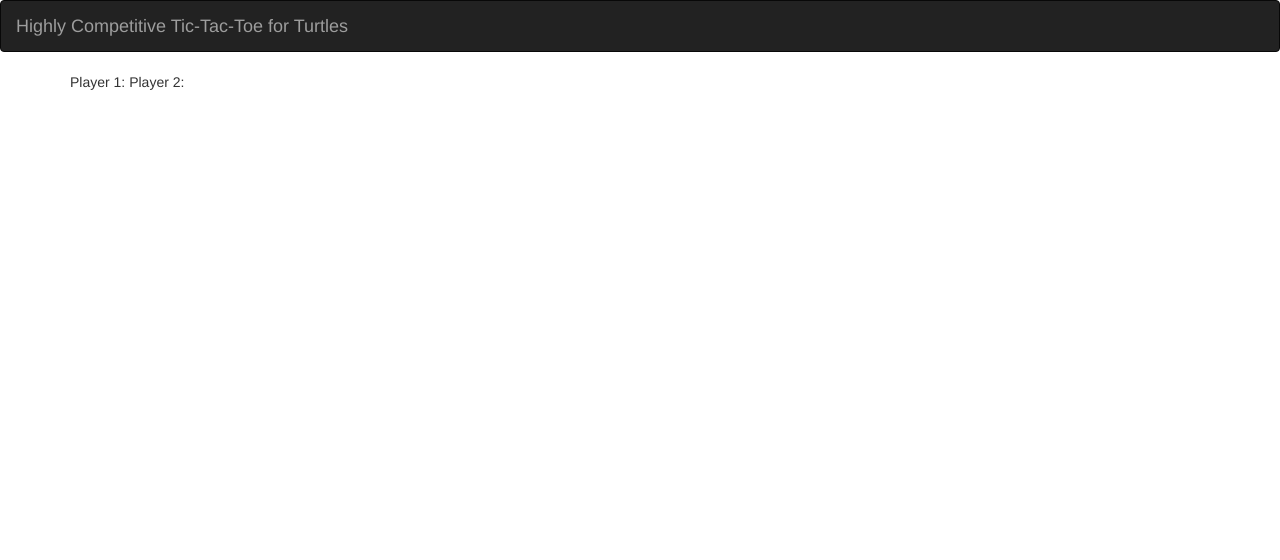
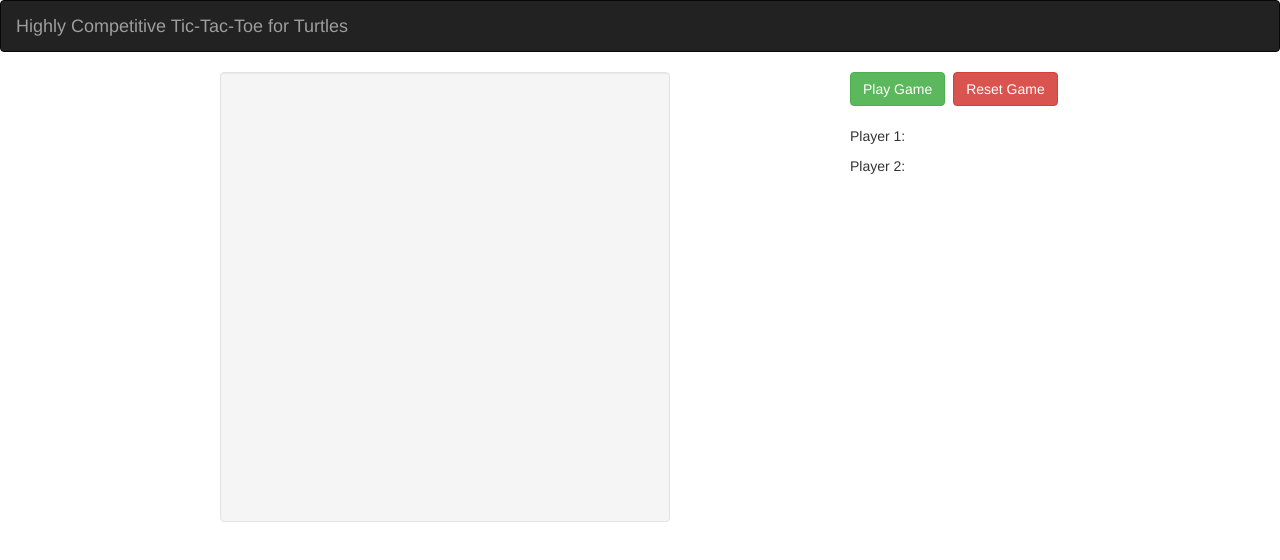
Before and after one commit to jocelynalsdorf/turtle-tic-tac-toe-refactor, a plain HTML site: page index.html in a window 1280 px wide. Drawn offline with nearby package versions, Linux system fonts and the light colour scheme; a web font is replaced by a local one.

Commit message:
adds basic html structure for game

```diff
--- a/css/styles.css
+++ b/css/styles.css
@@ -0,0 +1,14 @@
+
+#inner-div  {
+  height:450px;
+  width: 450px;
+  margin: 0 auto;
+}
+
+#score-div {
+  padding-top:20px;
+}
+
+.btn-group .btn {
+  margin-right:5px;
+}
--- a/index.html
+++ b/index.html
@@ -32,14 +32,24 @@
     <div class="container">
       <div class="row">
 
-        <div class="col-md-8 col-md-offest-2">
-          <div id="inner-div"></div>
-          <div id="score-div">
-          <p>Player 1: <span class="player-one-score"></span>
-          Player 2: <span class="player-two-score"></span></p>
+        <div class="col-md-8">
+          <div id="inner-div" class="well">
+
+          </div><!-- end of inner-div-->
+
+        </div><!--end of col-9 -->
+        <div class="col-md-4">
+          <div class="btn-group">
+            <div>
+              <button class="btn btn-success" id="play">Play Game</button>
+              <button class="btn btn-danger" id="reset">Reset Game</button>
+            </div>
+            <div id="score-div">
+              <p>Player 1: <span class="player-one-score"></span></p>
+              <p>Player 2: <span class="player-two-score"></span></p>
+            </div>
           </div>
-
-      </div><!-- end of col-8 -->
+        </div><!-- end of col-3 -->
     </div>
   </div>
 </body>
--- a/js/scripts.js
+++ b/js/scripts.js
@@ -1,22 +1,22 @@
-function Game() {
-  this.;
-  this.;
-  this.;
-  this.;
-  this.;
-  this.;
-}
+// function Game() {
+//   this.;
+//   this.;
+//   this.;
+//   this.;
+//   this.;
+//   this.;
+// }
 
 
 
 
 
-var resetFields = function(){
-  $("input#player1name").val("");
-  $("input#player2name").val("");
-  };
+// var resetFields = function(){
+//   $("input#player1name").val("");
+//   $("input#player2name").val("");
+//   };
 
-// $(document).ready(function(){
+// // $(document).ready(function(){
 
 // $("form#new-game").submit(function(event){
 //   event.preventDefault();
```
